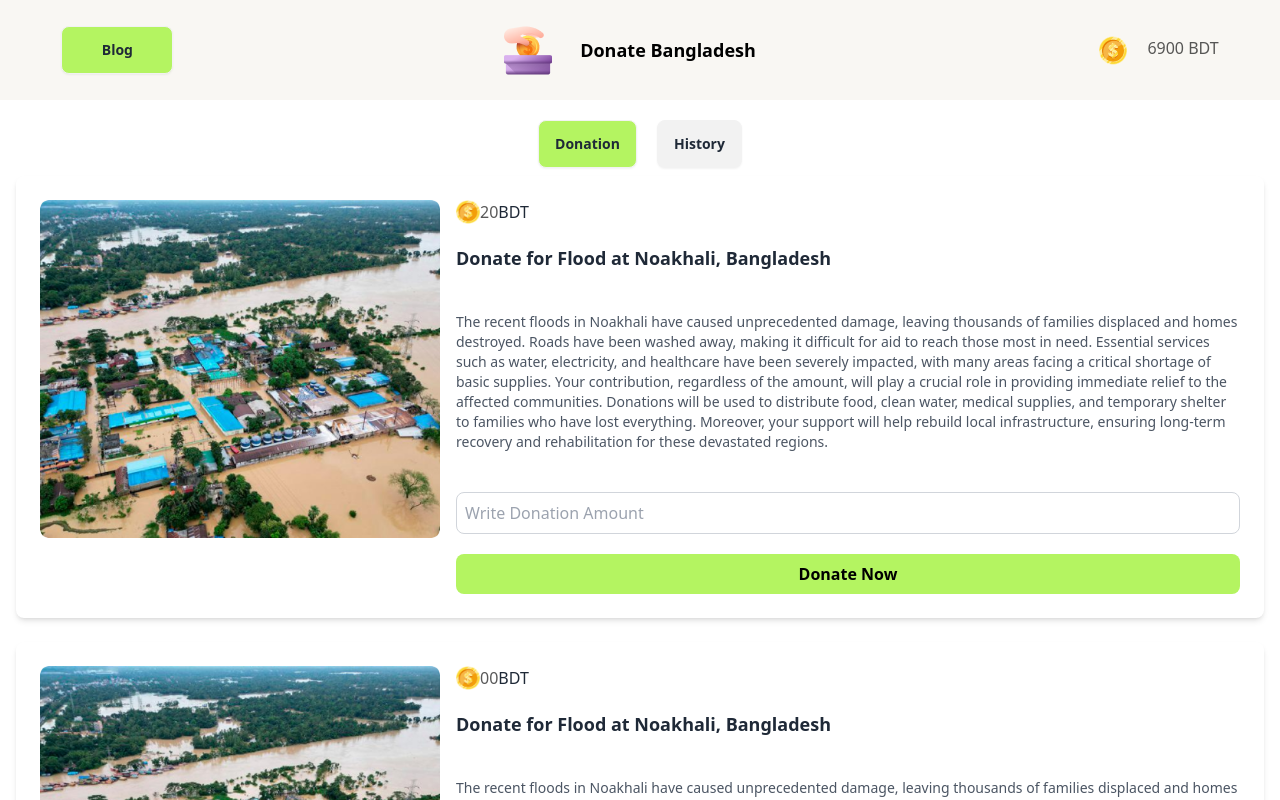
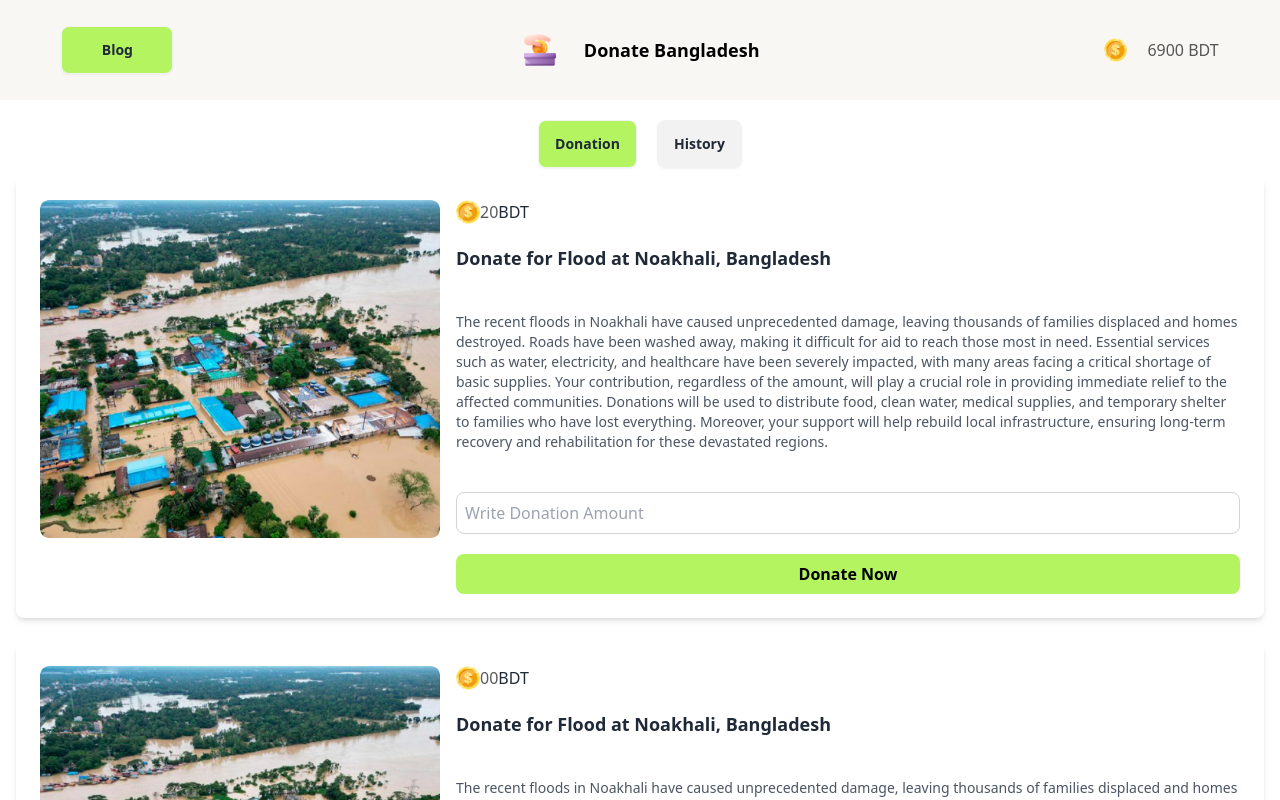
Before and after one commit to ALIFAHMEDONGKON21/DONATE-BANGLADESH-html-tailwind-css-javascript, a plain HTML site: page index.html in a window 1280 px wide. Shown: the top 800 px of the page. Drawn offline with nearby package versions, Linux system fonts and the light colour scheme.

Commit message:
nav res part done

```diff
--- a/index.html
+++ b/index.html
@@ -38,19 +38,19 @@
         <div class="bg-navback ">
           <div class="flex">
             <nav class="w-11/12 mx-auto bg-navback">
-              <div class="navbar bg-navback">
+              <div class="navbar bg-navback flex flex-row lg:flex-row items-center justify-between p-2">
                 <div class="navbar-start p-0 py-2">
-                  <button id="blog-btn" class="btn hover:bg-clifford bg-clifford w-28 font-bold">Blog</button>
+                  <button id="blog-btn" class="btn hover:bg-clifford bg-clifford w-28  font-bold">Blog</button>
                 </div>
-                <div class="navbar-center hidden lg:flex">
+                <div class="navbar-center  lg:flex ">
                   <ul class="menu menu-horizontal px-1 items-center gap-2 text-lg font-medium">
-                    <img src="./assets/logo.png" alt="">
-                    <p class="text-black font-bold m-5 justify-center items-center">Donate Bangladesh</p>
+                    <img class="h-6 sm:h-8 ml-6" src="./assets/logo.png" alt="">
+                    <p class="text-black font-bold hidden sm:block sm:m-5 m-2  justify-center items-center">Donate Bangladesh</p>
                   </ul>
                 </div>
-                <div class="navbar-end gap-5 items-center hidden lg:flex">
-                  <div class="flex gap-5">
-                    <img src="./assets/coin.png" alt="">
+                <div class="navbar-end sm:gap-2 gap-5 items-center  lg:flex">
+                  <div class="flex gap-1 sm:gap-2 lg:gap-5">
+                    <img src="./assets/coin.png" alt="" class="h-4 sm:h-6 mt-1 lg:mt-0 items-center  justify-center">
                     <p class="font-medium text-coincolor"><span id="main_balance">6900</span><span> BDT</span></p>
                   </div>
                 </div>
--- a/js/test.js
+++ /dev/null
@@ -1 +0,0 @@
-console.log("ok")
```
